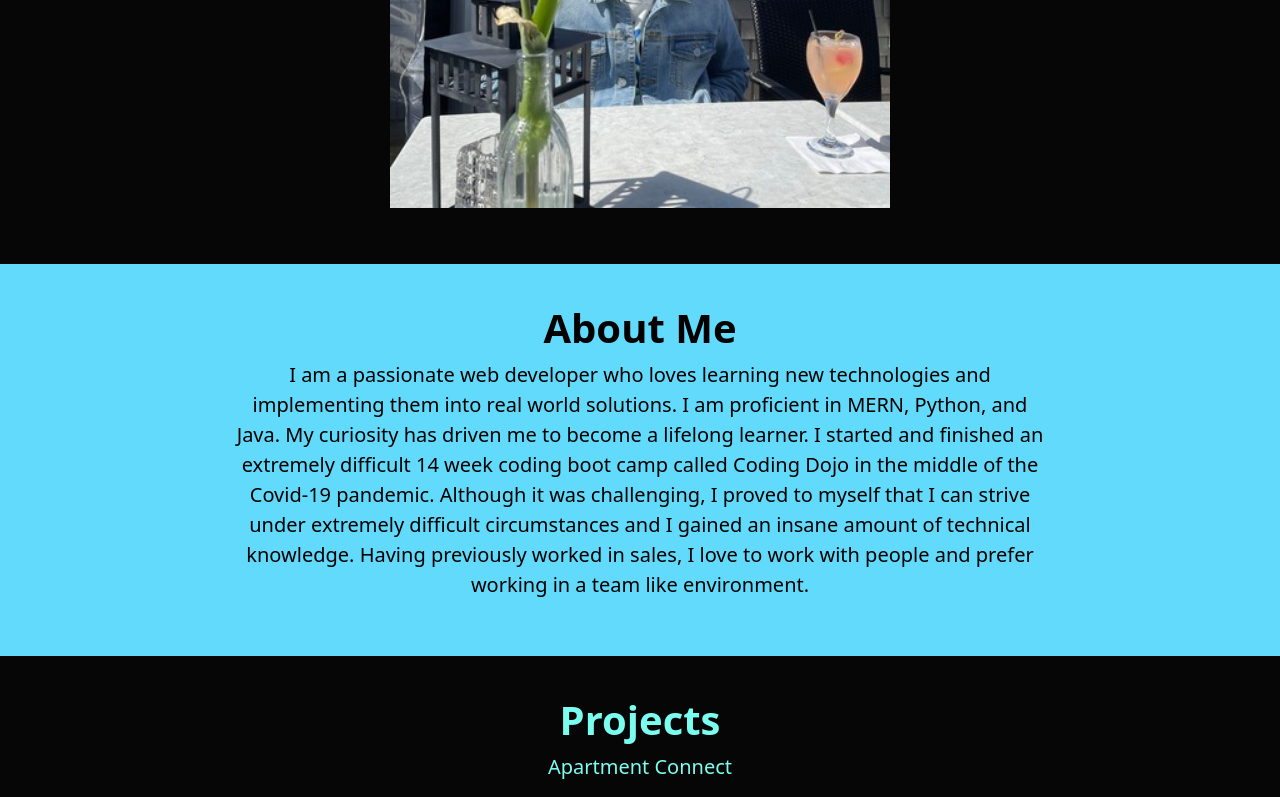
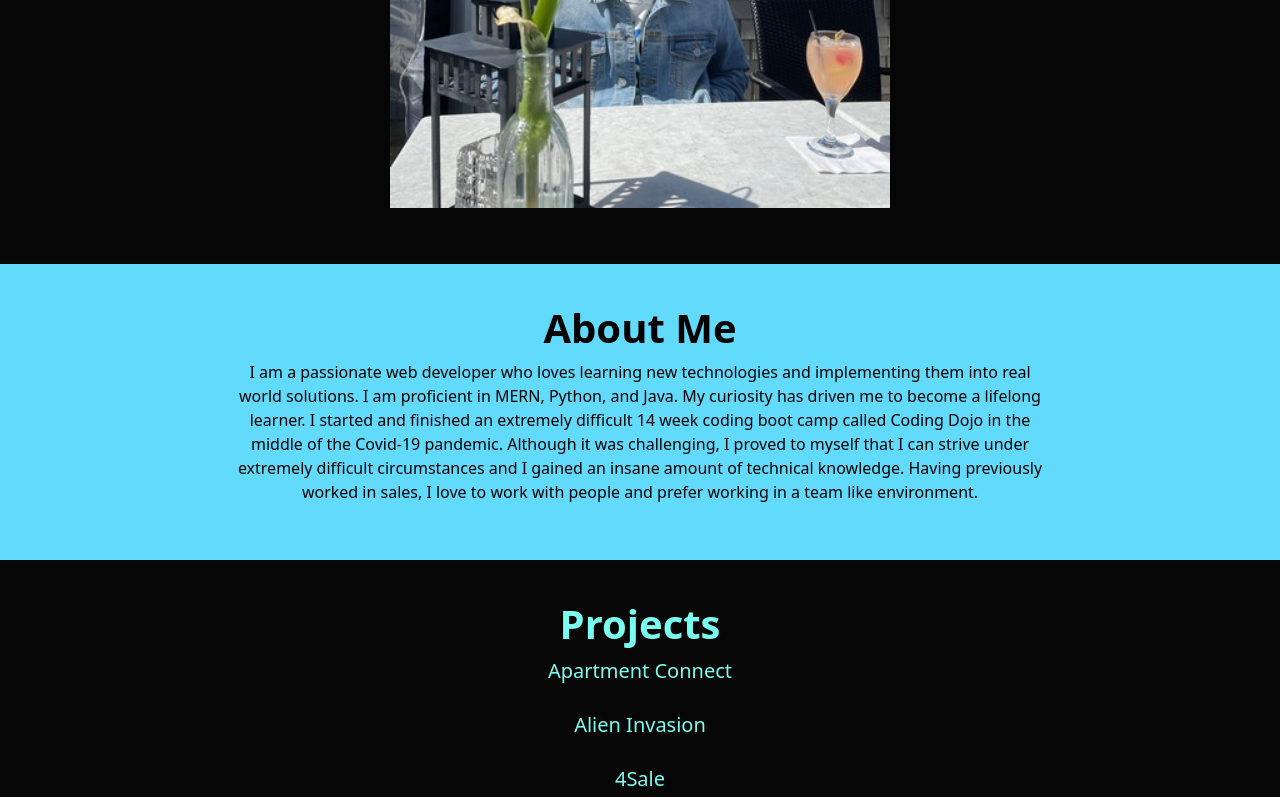
Before and after one commit to Mikey-Simmons/mikey_simmons_portfolio, a React (Create React App) app: page / in a window 1280 px wide. Shown: the part 484-1281 px from the top of the page. Built offline with nearby package versions, Linux system fonts and the light colour scheme.

Commit message:
Update aboutMe.js

```diff
--- a/src/aboutMe.js
+++ b/src/aboutMe.js
@@ -3,7 +3,7 @@ import mikey1 from '../src/imgs/mikey.jpg'
 const aboutMe =  <div>
     <div  className="about_me">
 
-      <p className="aboutme" >I am a passionate web developer who loves learning new technologies and implementing them into real world solutions.  I am proficient in MERN, Python, and Java.   My curiosity has driven me to become a lifelong learner.    I started and finished an extremely difficult 14 week coding boot camp called Coding Dojo in the middle of the Covid-19 pandemic.  Although it was challenging, I proved to myself that I can strive under extremely difficult circumstances and I gained an insane amount of technical knowledge.  Having previously worked in sales,
+      <p className="about" >I am a passionate web developer who loves learning new technologies and implementing them into real world solutions.  I am proficient in MERN, Python, and Java.   My curiosity has driven me to become a lifelong learner.    I started and finished an extremely difficult 14 week coding boot camp called Coding Dojo in the middle of the Covid-19 pandemic.  Although it was challenging, I proved to myself that I can strive under extremely difficult circumstances and I gained an insane amount of technical knowledge.  Having previously worked in sales,
         I love to work with people and prefer working in a team like environment.
       </p>
     </div>
```
